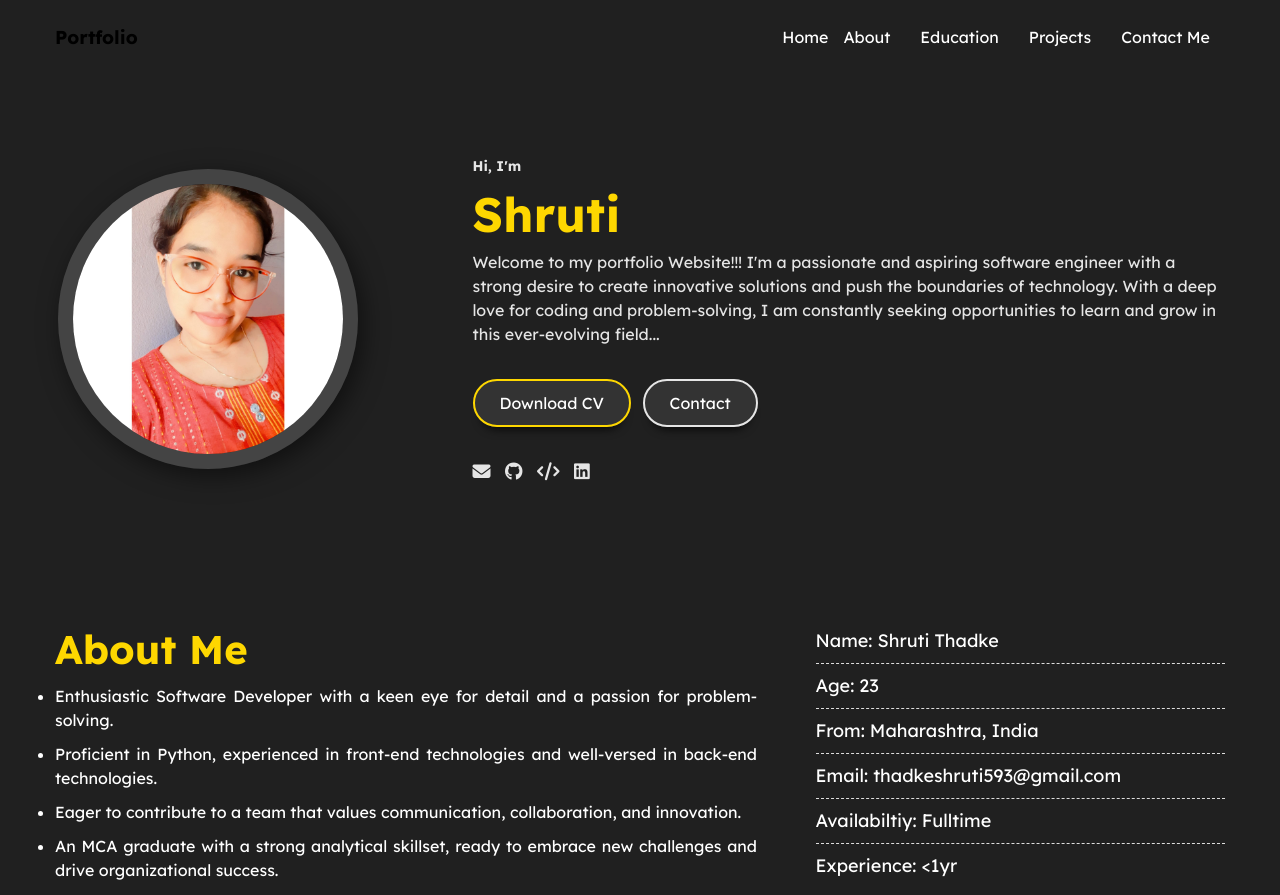
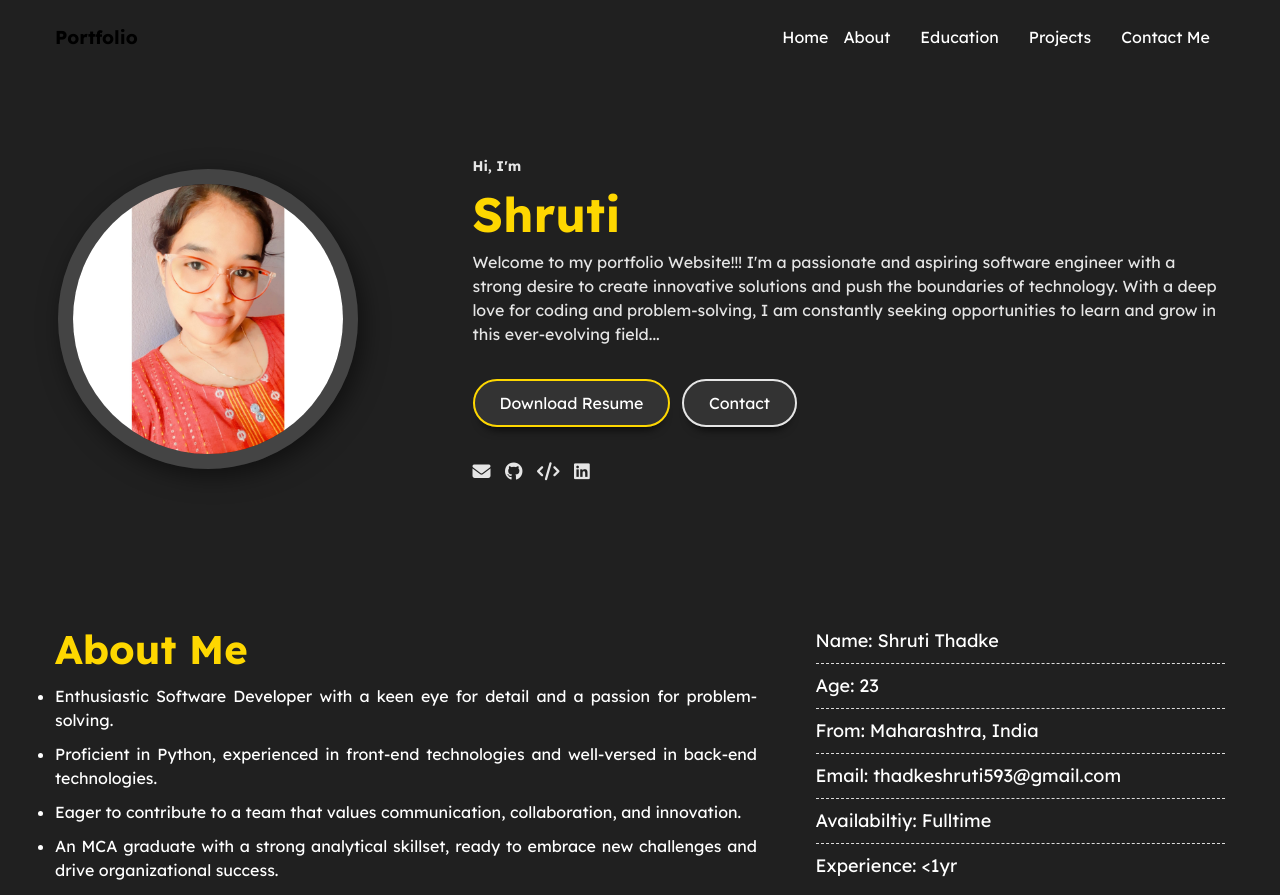
Before and after one commit to shruthadke53110/my-portfolio, a plain HTML site: page index.html in a window 1280 px wide. Shown: the top 895 px of the page. Drawn offline with nearby package versions, Linux system fonts and the light colour scheme; a script that the page names is missing.

Commit message:
Update index.html

```diff
--- a/index.html
+++ b/index.html
@@ -48,7 +48,7 @@
             <p>Welcome to my portfolio Website!!! I'm a passionate and aspiring software engineer with a strong desire to create innovative solutions and push the boundaries of technology. With a deep love for coding and problem-solving, I am constantly seeking opportunities to learn and grow in this ever-evolving field...</p>
 
             <div class="btn-group">
-                <a href="ShrutiResume.pdf" class="btn   active">Download CV</a>
+                <a href="Shruti__Resume.pdf" class="btn   active">Download Resume</a>
                 <a href="mailto:thadkeshruti593@gmail.com" class="btn">Contact</a>
             </div>
 
```
